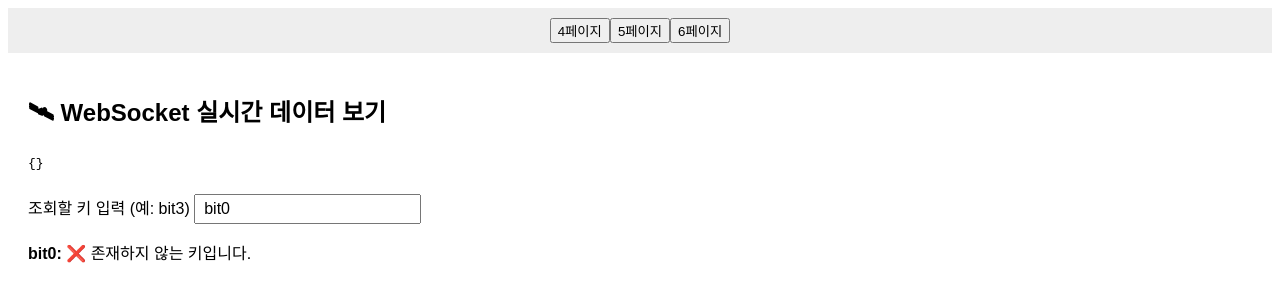
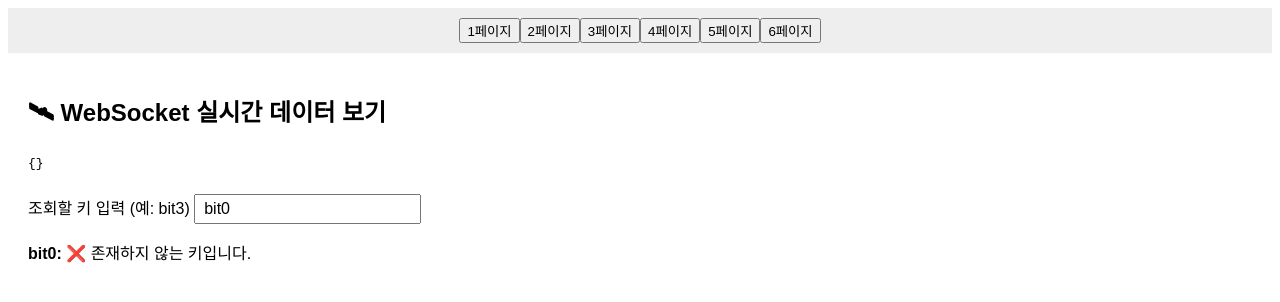
Before and after one commit to namimoon/dh_monitor2, a Vue app: page /page1 in a window 1280 px wide. Shown: the top 302 px of the page. Built offline with nearby package versions, Linux system fonts and the light colour scheme; no server answers.

Commit message:
websocket 수정 중

```diff
--- a/src/App.vue
+++ b/src/App.vue
@@ -1,9 +1,9 @@
 <template>
   <div>
     <div style="text-align: center; padding: 10px; background-color: #eee;">
-<!--	    <button @click="$router.push('/page1')">1페이지</button>-->
-<!--	    <button @click="$router.push('/page2')">2페이지</button>-->
-<!--	    <button @click="$router.push('/page3')">3페이지</button>-->
+	    <button @click="$router.push('/page1')">1페이지</button>
+	    <button @click="$router.push('/page2')">2페이지</button>
+	    <button @click="$router.push('/page3')">3페이지</button>
 	    <button @click="$router.push('/page4')">4페이지</button>
 	    <button @click="$router.push('/page5')">5페이지</button>
 		<button @click="$router.push('/page6')">6페이지</button>
```
